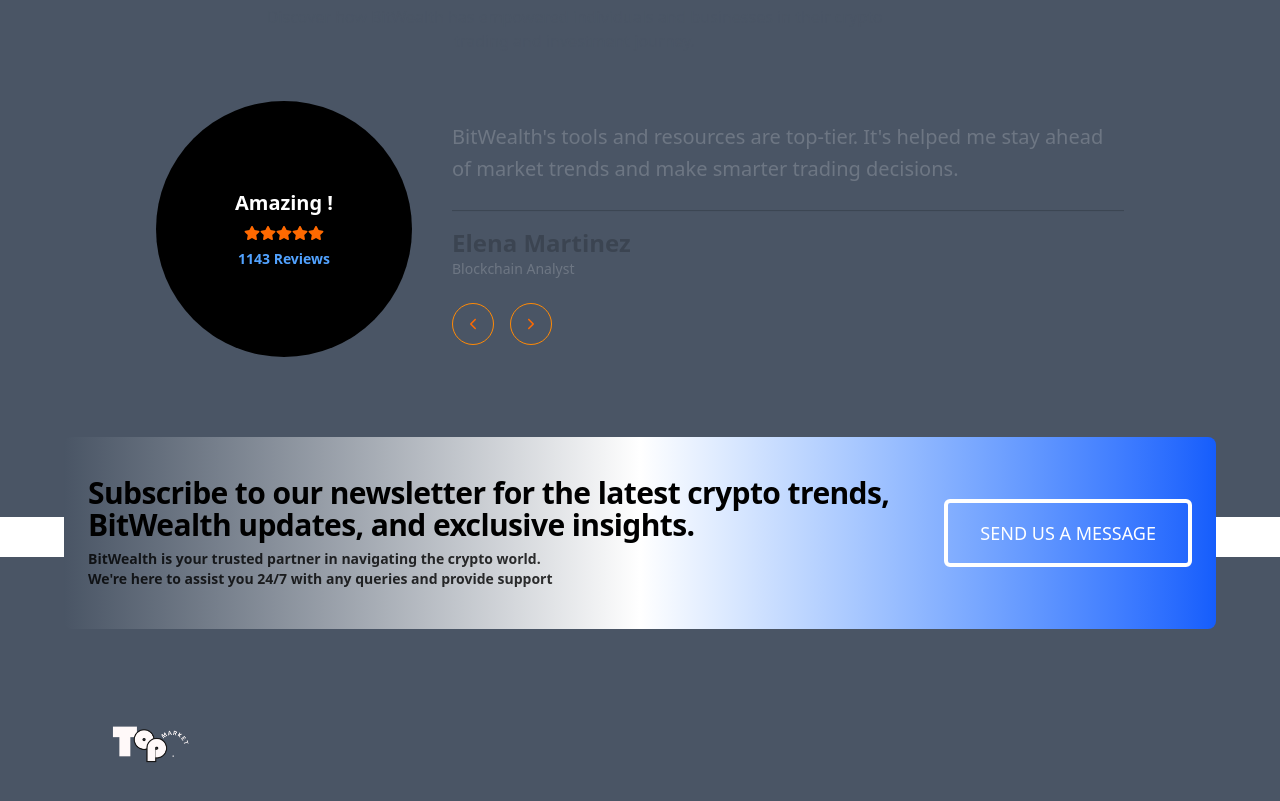
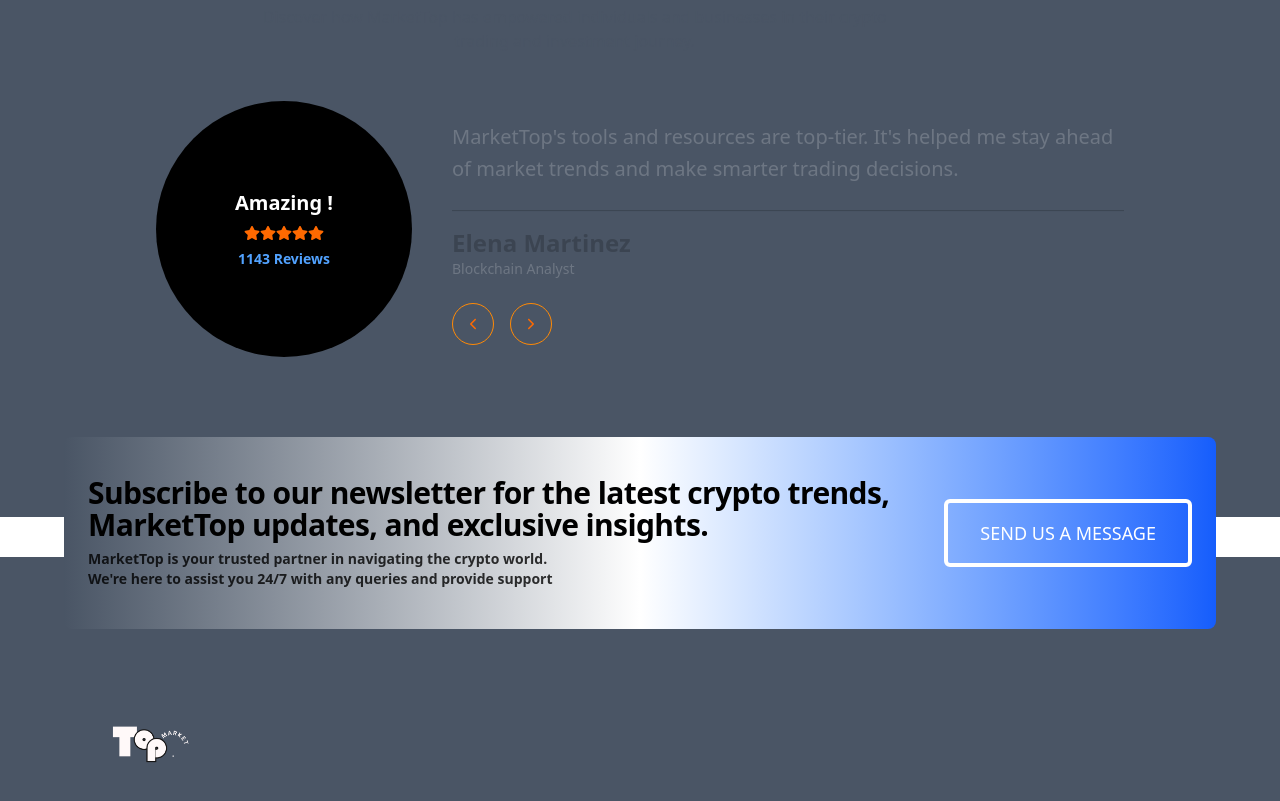
Before and after one commit to DNero5/cryptowebsite, a Next.js app: page / in a window 1280 px wide. Shown: the part 3980-4781 px from the top of the page. Built offline with nearby package versions, Linux system fonts and the light colour scheme.

Commit message:
BitWealth replace Markettop

```diff
--- a/src/components/Footer.js
+++ b/src/components/Footer.js
@@ -18,11 +18,11 @@
               <h3 className="xl:text-3xl text-sm md:text-base md:font-inter md:font-semibold font-bold lg:leading-8 tracking-[-0.02em]">
                 Subscribe to our newsletter for the latest crypto trends,
                 <br />
-                BitWealth updates, and exclusive insights.
+                MarketTop updates, and exclusive insights.
               </h3>
 
               <p className="xl:text-sm font-bold gap-1 font-roboto text-xs mt-2 lg:opacity-80 xl:space-x-4 flex flex-wrap items-center">
-                BitWealth is your trusted partner in navigating the crypto
+                MarketTop is your trusted partner in navigating the crypto
                 world.
                 <br />
                 We&apos;re here to assist you 24/7 with any queries and provide
--- a/src/components/Testimonial.js
+++ b/src/components/Testimonial.js
@@ -9,7 +9,7 @@
     name: "David Kim",
     title: "Crypto Enthusiast",
     review:
-      "What I love about BitWealth is the community aspect. It's not just a trading platform; it's a hub of knowledge and insights. The support team is fantastic, always ready to help with any queries.",
+      "What I love about MarketTop is the community aspect. It's not just a trading platform; it's a hub of knowledge and insights. The support team is fantastic, always ready to help with any queries.",
     rating: 4,
     totalReviews: 885,
   },
@@ -17,7 +17,7 @@
     name: "Elena Martinez",
     title: "Blockchain Analyst",
     review:
-      "BitWealth's tools and resources are top-tier. It's helped me stay ahead of market trends and make smarter trading decisions.",
+      "MarketTop's tools and resources are top-tier. It's helped me stay ahead of market trends and make smarter trading decisions.",
     rating: 5,
     totalReviews: 1143,
   },
@@ -25,7 +25,7 @@
     name: "James Liu",
     title: "Crypto Investor",
     review:
-      "BitWealth has transformed the way I manage my assets. I appreciate the transparent analytics and responsive customer service.",
+      "MarketTop has transformed the way I manage my assets. I appreciate the transparent analytics and responsive customer service.",
     rating: 4,
     totalReviews: 932,
   },
@@ -62,7 +62,7 @@
           Success Stories from Our Clients
         </h2>
         <p className="max-w-2xl text-sm md:text-base text-gray-600 mb-12">
-          Discover how BitWealth has empowered individuals and businesses in their crypto trading and investment journey.
+          Discover how MarketTop has empowered individuals and businesses in their crypto trading and investment journey.
         </p>
       </div>
 
```
